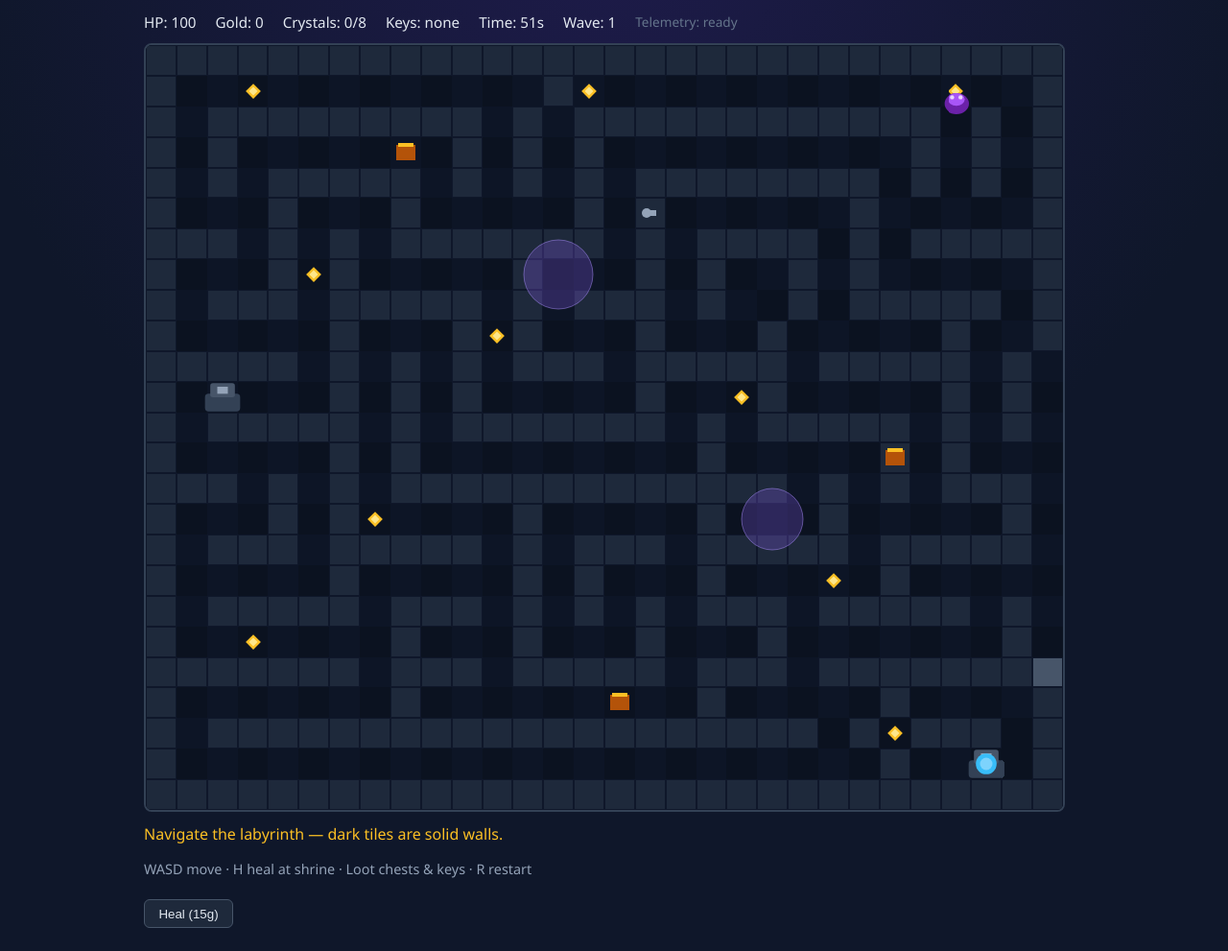
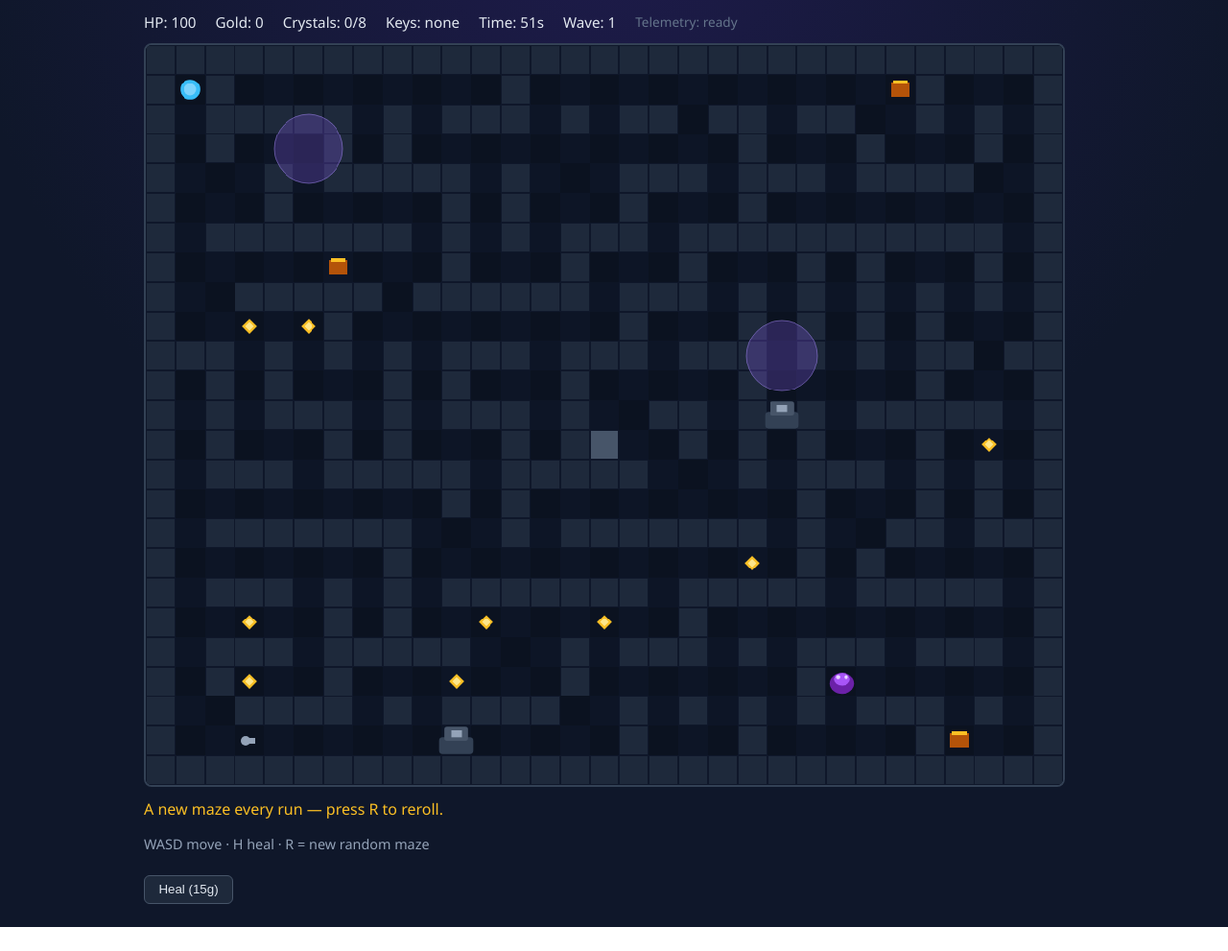
Before and after one commit to josipjelic/evolving-game, a website built with Vite: page src/index.html in a window 1280 px wide. Shown: the part 91-1082 px from the top of the page at 96% size. After the commit the page ends 1057 px from the top, so only its background shows below. Built offline with nearby package versions, Linux system fonts and the light colour scheme.

Commit message:
feat: procedural random mazes with solvability guarantee
Generate a new maze each run using recursive backtracking, split vault
door, BFS validation, and 30-seed test suite. Press R to reroll.

Co-authored-by: Cursor <cursoragent@cursor.com>

```diff
--- a/content/levels/level_1.json
+++ b/content/levels/level_1.json
@@ -2,68 +2,26 @@
   "id": "level_1",
   "name": "Crystal Labyrinth",
   "tileSize": 32,
-  "layout": [
-    "##############################",
-    "#............#...............#",
-    "#.#########.#.############.#.#",
-    "#.#.......#.#.#..........#.#.#",
-    "#.#.#####.#.#.#.########.#.#.#",
-    "#...#...#.....#.#......#.....#",
-    "###.#.#.#######.#.####.#.#####",
-    "#...#.#.....#...#.#..#.#.....#",
-    "#.###.#####.#.###.#..#.#####.#",
-    "#.....#...#.#...#...#.....#..#",
-    "#####.#.#.#.###.#####.#####.#.",
-    "#.....#.#.#.....#...#.....#.#.",
-    "#.#####.#.#######.#.#####.#.#.",
-    "#.....#.#.........#.....#.#...",
-    "###.#.#.#############.#.#.###.",
-    "#...#.#.....#.....#...#.....#.",
-    "#.###.#####.#.###.#####.#####.",
-    "#.....#.....#.#...#.....#.....",
-    "#.#####.###.#.#.#.###.#####.#.",
-    "#.......#...#...#...#.......#.",
-    "#######.###.#####.###.#######D",
-    "#.......#.........#.....#....#",
-    "#.####################.#.###.#",
-    "#.......................#...S#",
-    "##############################"
-  ],
-  "playerStart": { "tx": 27, "ty": 23 },
-  "coins": [
-    { "tx": 3, "ty": 1 }, { "tx": 14, "ty": 1 }, { "tx": 26, "ty": 1 },
-    { "tx": 5, "ty": 7 }, { "tx": 11, "ty": 9 },
-    { "tx": 19, "ty": 11 }, { "tx": 7, "ty": 15 },
-    { "tx": 22, "ty": 17 },     { "tx": 3, "ty": 19 },
-    { "tx": 24, "ty": 22 }
-  ],
-  "keys": [{ "id": "iron", "tx": 16, "ty": 5 }],
-  "doors": [{ "keyId": "iron", "tx": 29, "ty": 20 }],
-  "chests": [
-    { "tx": 8, "ty": 3, "gold": 20 },
-    { "tx": 24, "ty": 13, "gold": 15 },
-    { "tx": 15, "ty": 21, "gold": 10 }
-  ],
-  "shrines": [
-    { "tx": 27, "ty": 23, "type": "heal" },
-    { "tx": 2, "ty": 11, "type": "heal" }
-  ],
-  "hazards": [
-    { "tx": 13, "ty": 7, "radius": 36, "dps": 6 },
-    { "tx": 20, "ty": 15, "radius": 32, "dps": 5 }
-  ],
-  "enemySpawns": [
-    { "tx": 14, "ty": 1 }, { "tx": 26, "ty": 1 },
-    { "tx": 5, "ty": 7 }, { "tx": 19, "ty": 11 },
-    { "tx": 24, "ty": 22 }
-  ],
+  "maze": {
+    "cols": 31,
+    "rows": 25,
+    "loopChance": 0.12
+  },
+  "generation": {
+    "coinCount": 10,
+    "chestCount": 3,
+    "hazardCount": 2,
+    "shrineCount": 2,
+    "coinsBehindDoorMin": 3,
+    "maxAttempts": 60
+  },
   "winCondition": {
     "coinsRequired": 8,
     "surviveSeconds": 55
   },
   "tutorialLines": [
-    "Navigate the labyrinth — dark tiles are solid walls.",
-    "Find the iron key to open the vault door (east passage).",
-    "Collect 8 crystals, loot chests, avoid purple pools. H to heal at shrines."
+    "A new maze every run — press R to reroll.",
+    "Find the iron key, open the vault door, collect 8 crystals.",
+    "Loot chests, avoid purple pools, H to heal at shrines."
   ]
 }
--- a/src/index.html
+++ b/src/index.html
@@ -24,7 +24,7 @@
       <canvas id="game"></canvas>
       <div id="message"></div>
       <div id="controls">
-        <p>WASD move · H heal at shrine · Loot chests & keys · R restart</p>
+        <p>WASD move · H heal · R = new random maze</p>
         <button id="heal-btn" type="button">Heal (15g)</button>
       </div>
     </div>
--- a/src/main.js
+++ b/src/main.js
@@ -1,18 +1,17 @@
 import balance from "../rules/balance.json";
-import levelDef from "../content/levels/level_1.json";
+import levelTemplate from "../content/levels/level_1.json";
 import enemiesDef from "../content/enemies.json";
 import dialog from "../content/dialog.json";
 import assetsManifest from "../content/assets.json";
 import { parseLevel, tileCenter, moveCircle, circleHitsWall, drawMap } from "./map.js";
+import { generateLevel } from "./maze-gen.js";
 
-const map = parseLevel(levelDef);
-const level = { ...levelDef, width: map.width, height: map.height };
-const TS = map.tileSize;
+let map;
+let level;
+let TS;
 
 const canvas = document.getElementById("game");
 const ctx = canvas.getContext("2d");
-canvas.width = map.width;
-canvas.height = map.height;
 
 const hpEl = document.getElementById("hp");
 const goldEl = document.getElementById("gold");
@@ -23,7 +22,16 @@ const waveEl = document.getElementById("wave");
 const messageEl = document.getElementById("message");
 const healBtn = document.getElementById("heal-btn");
 const telemetryEl = document.getElementById("telemetry-status");
-document.getElementById("subtitle").textContent = level.name;
+document.getElementById("subtitle").textContent = levelTemplate.name;
+
+function initLevel(seed) {
+  level = generateLevel(levelTemplate, seed ?? Date.now());
+  map = parseLevel(level);
+  TS = map.tileSize;
+  canvas.width = map.width;
+  canvas.height = map.height;
+  document.querySelector("header h1").textContent = level.name;
+}
 
 const keySet = new Set();
 const LS_KEY = "evolving-game-telemetry";
@@ -81,8 +89,8 @@ function createState() {
   };
 }
 
-let session = createSession();
-let state = createState();
+let session;
+let state;
 const sprites = {};
 let spritesReady = false;
 
@@ -456,8 +464,9 @@ function draw() {
 
 function restart() {
   session = createSession();
+  initLevel(Date.now());
   state = createState();
-  setTelemetryStatus("new run", "idle");
+  setTelemetryStatus("new maze", "idle");
   say(level.tutorialLines[0]);
 }
 
@@ -478,6 +487,9 @@ window.addEventListener("keydown", (e) => {
 window.addEventListener("keyup", (e) => keySet.delete(e.key));
 healBtn.addEventListener("click", tryHeal);
 
+initLevel();
+session = createSession();
+state = createState();
 setTelemetryStatus("ready", "idle");
 say(level.tutorialLines[0]);
 loadSprites().then(() => requestAnimationFrame(loop));
--- a/src/map.js
+++ b/src/map.js
@@ -84,7 +84,7 @@ export function drawMap(ctx, map, openDoors, tileOverrides = {}) {
         ctx.fillRect(x, y, tileSize, tileSize);
         ctx.strokeStyle = "#0f172a";
         ctx.strokeRect(x + 0.5, y + 0.5, tileSize - 1, tileSize - 1);
-      } else if (ch === ".") {
+      } else if (ch === "." || ch === "S") {
         ctx.fillStyle = ((tx + ty) % 2 === 0) ? "#0b1220" : "#0d1526";
         ctx.fillRect(x, y, tileSize, tileSize);
       }
--- /dev/null
+++ b/src/maze-gen.js
@@ -0,0 +1,279 @@
+import { isWalkableTile } from "./map.js";
+
+export function createRng(seed) {
+  let s = seed >>> 0;
+  return () => {
+    s = (s * 1664525 + 1013904223) >>> 0;
+    return s / 0x100000000;
+  };
+}
+
+function shuffle(arr, rng) {
+  const a = [...arr];
+  for (let i = a.length - 1; i > 0; i--) {
+    const j = Math.floor(rng() * (i + 1));
+    [a[i], a[j]] = [a[j], a[i]];
+  }
+  return a;
+}
+
+function tileKey(tx, ty) {
+  return `${tx},${ty}`;
+}
+
+function parseKey(k) {
+  const [tx, ty] = k.split(",").map(Number);
+  return { tx, ty };
+}
+
+/** BFS reachable floor tiles */
+export function reachableTiles(layout, start, openDoors = new Set()) {
+  const seen = new Set();
+  const q = [{ tx: start.tx, ty: start.ty }];
+  seen.add(tileKey(start.tx, start.ty));
+
+  while (q.length) {
+    const { tx, ty } = q.shift();
+    for (const [dx, dy] of [
+      [0, 1],
+      [0, -1],
+      [1, 0],
+      [-1, 0],
+    ]) {
+      const nx = tx + dx;
+      const ny = ty + dy;
+      const k = tileKey(nx, ny);
+      if (seen.has(k)) continue;
+      if (!isWalkableTile(layout, nx, ny, openDoors)) continue;
+      seen.add(k);
+      q.push({ tx: nx, ty: ny });
+    }
+  }
+  return seen;
+}
+
+function allFloorTiles(layout) {
+  const tiles = [];
+  for (let ty = 0; ty < layout.length; ty++) {
+    for (let tx = 0; tx < layout[0].length; tx++) {
+      if (layout[ty][tx] === ".") tiles.push({ tx, ty });
+    }
+  }
+  return tiles;
+}
+
+/** Recursive backtracker; loops optional (skip loops until door placed) */
+export function carveMaze(cols, rows, rng, loopChance = 0) {
+  const grid = Array.from({ length: rows }, () => Array(cols).fill("#"));
+
+  function carve(x, y) {
+    grid[y][x] = ".";
+    for (const [dx, dy] of shuffle(
+      [
+        [0, -2],
+        [0, 2],
+        [-2, 0],
+        [2, 0],
+      ],
+      rng
+    )) {
+      const nx = x + dx;
+      const ny = y + dy;
+      if (nx <= 0 || ny <= 0 || nx >= cols - 1 || ny >= rows - 1) continue;
+      if (grid[ny][nx] !== "#") continue;
+      grid[y + dy / 2][x + dx / 2] = ".";
+      carve(nx, ny);
+    }
+  }
+
+  carve(1, 1);
+
+  if (loopChance > 0) {
+    for (let ty = 1; ty < rows - 1; ty++) {
+      for (let tx = 1; tx < cols - 1; tx++) {
+        if (grid[ty][tx] !== "#") continue;
+        let floors = 0;
+        if (grid[ty - 1]?.[tx] === ".") floors++;
+        if (grid[ty + 1]?.[tx] === ".") floors++;
+        if (grid[ty][tx - 1] === ".") floors++;
+        if (grid[ty][tx + 1] === ".") floors++;
+        if (floors >= 2 && rng() < loopChance) grid[ty][tx] = ".";
+      }
+    }
+  }
+
+  return grid.map((row) => row.join(""));
+}
+
+function pickSpread(tiles, count, rng, minDist = 3) {
+  const picked = [];
+  for (let dist = minDist; dist >= 1 && picked.length < count; dist--) {
+    for (const t of shuffle(tiles.filter((x) => !picked.includes(x)), rng)) {
+      if (picked.length >= count) break;
+      if (picked.every((p) => Math.hypot(p.tx - t.tx, p.ty - t.ty) >= dist)) picked.push(t);
+    }
+  }
+  return picked;
+}
+
+/** Pick a floor tile that splits the maze into start region + vault */
+function findVaultDoor(layoutRows, playerStart, rng, minVaultSize) {
+  const layout = layoutRows.map((r) => r.join(""));
+  const floors = allFloorTiles(layout);
+  for (const doorTile of shuffle(
+    floors.filter((t) => !(t.tx === playerStart.tx && t.ty === playerStart.ty)),
+    rng
+  )) {
+    const trial = layoutRows.map((r) => [...r]);
+    trial[doorTile.ty][doorTile.tx] = "D";
+    const trialLayout = trial.map((r) => r.join(""));
+    const reach = reachableTiles(trialLayout, playerStart, new Set());
+    const vault = floors.filter((t) => !reach.has(tileKey(t.tx, t.ty)));
+    if (vault.length >= minVaultSize) {
+      return { door: doorTile, regionA: reach, regionB: vault, layoutRows: trial };
+    }
+  }
+  return null;
+}
+
+function addLoopsInRegion(layoutRows, regionKeys, rng, loopChance) {
+  if (loopChance <= 0) return;
+  const rows = layoutRows.length;
+  const cols = layoutRows[0].length;
+  for (let ty = 1; ty < rows - 1; ty++) {
+    for (let tx = 1; tx < cols - 1; tx++) {
+      if (!regionKeys.has(tileKey(tx, ty)) && layoutRows[ty][tx] !== "#") continue;
+      if (layoutRows[ty][tx] !== "#") continue;
+      let floors = 0;
+      if (layoutRows[ty - 1][tx] === ".") floors++;
+      if (layoutRows[ty + 1][tx] === ".") floors++;
+      if (layoutRows[ty][tx - 1] === ".") floors++;
+      if (layoutRows[ty][tx + 1] === ".") floors++;
+      if (floors >= 2 && rng() < loopChance) layoutRows[ty][tx] = ".";
+    }
+  }
+}
+
+export function isSolvable(level) {
+  const { layout, playerStart, coins, keys, doors, winCondition } = level;
+  const startReach = reachableTiles(layout, playerStart, new Set());
+  const key = keys[0];
+  const door = doors[0];
+
+  if (!startReach.has(tileKey(key.tx, key.ty))) return false;
+
+  const openDoors = new Set([tileKey(door.tx, door.ty)]);
+  const withDoor = reachableTiles(layout, playerStart, openDoors);
+  const reachableCoins = coins.filter((c) => withDoor.has(tileKey(c.tx, c.ty)));
+  return reachableCoins.length >= winCondition.coinsRequired;
+}
+
+export function generateLevel(config, seed = Date.now()) {
+  const rng = createRng(typeof seed === "number" ? seed : hashSeed(seed));
+  const maze = config.maze ?? { cols: 31, rows: 25, loopChance: 0.1 };
+  const gen = config.generation ?? {};
+  const coinCount = gen.coinCount ?? 10;
+  const chestCount = gen.chestCount ?? 3;
+  const hazardCount = gen.hazardCount ?? 2;
+  const shrineCount = gen.shrineCount ?? 2;
+  const coinsBehindDoorMin = gen.coinsBehindDoorMin ?? 3;
+  const maxAttempts = gen.maxAttempts ?? 80;
+  const loopChance = maze.loopChance ?? 0.1;
+
+  for (let attempt = 0; attempt < maxAttempts; attempt++) {
+    let layoutRows = carveMaze(maze.cols, maze.rows, rng, 0).map((r) => r.split(""));
+    const playerStart = { tx: 1, ty: 1 };
+
+    const vault = findVaultDoor(layoutRows, playerStart, rng, coinsBehindDoorMin + 2);
+    if (!vault) continue;
+
+    layoutRows = vault.layoutRows;
+    addLoopsInRegion(layoutRows, vault.regionA, rng, loopChance);
+
+    const layout = layoutRows.map((r) => r.join(""));
+    const aTiles = [...vault.regionA].map(parseKey).filter((t) => !(t.tx === 1 && t.ty === 1));
+    const bTiles = vault.regionB;
+
+    const keySpot = pickSpread(aTiles, 1, rng, 3)[0];
+    if (!keySpot) continue;
+
+    const bCoins = pickSpread(bTiles, Math.min(coinsBehindDoorMin, bTiles.length), rng, 2);
+    const remaining = coinCount - bCoins.length;
+    const aCoins = pickSpread(
+      aTiles.filter((t) => tileKey(t.tx, t.ty) !== tileKey(keySpot.tx, keySpot.ty)),
+      remaining,
+      rng,
+      2
+    );
+    if (aCoins.length + bCoins.length < config.winCondition.coinsRequired) continue;
+
+    const used = new Set([
+      tileKey(keySpot.tx, keySpot.ty),
+      ...aCoins.map((c) => tileKey(c.tx, c.ty)),
+      ...bCoins.map((c) => tileKey(c.tx, c.ty)),
+    ]);
+
+    const freeAll = allFloorTiles(layout).filter(
+      (t) => !used.has(tileKey(t.tx, t.ty)) && !(t.tx === 1 && t.ty === 1)
+    );
+
+    const chests = pickSpread(freeAll, chestCount, rng, 2).map((t, i) => ({
+      tx: t.tx,
+      ty: t.ty,
+      gold: [20, 15, 10][i] ?? 10,
+    }));
+    chests.forEach((c) => used.add(tileKey(c.tx, c.ty)));
+
+    const shrines = pickSpread(
+      aTiles.filter((t) => !used.has(tileKey(t.tx, t.ty))),
+      shrineCount,
+      rng,
+      4
+    ).map((t) => ({ tx: t.tx, ty: t.ty, type: "heal" }));
+    shrines.forEach((s) => used.add(tileKey(s.tx, s.ty)));
+
+    const hazards = pickSpread(
+      freeAll.filter((t) => !used.has(tileKey(t.tx, t.ty))),
+      hazardCount,
+      rng,
+      3
+    ).map((t) => ({
+      tx: t.tx,
+      ty: t.ty,
+      radius: 32 + Math.floor(rng() * 8),
+      dps: 5 + Math.floor(rng() * 3),
+    }));
+
+    const spawnPool = allFloorTiles(layout).filter(
+      (t) => !used.has(tileKey(t.tx, t.ty)) && Math.hypot(t.tx - 1, t.ty - 1) > 4
+    );
+    const enemySpawns = pickSpread(spawnPool, 5, rng, 2);
+
+    const level = {
+      ...config,
+      layout,
+      playerStart,
+      coins: [...aCoins, ...bCoins],
+      keys: [{ id: "iron", tx: keySpot.tx, ty: keySpot.ty }],
+      doors: [{ keyId: "iron", tx: vault.door.tx, ty: vault.door.ty }],
+      chests,
+      shrines,
+      hazards,
+      enemySpawns,
+      mazeSeed: seed,
+    };
+
+    if (isSolvable(level)) return level;
+  }
+
+  throw new Error("Failed to generate solvable maze");
+}
+
+function hashSeed(seed) {
+  let h = 2166136261;
+  for (let i = 0; i < seed.length; i++) {
+    h ^= seed.charCodeAt(i);
+    h = Math.imul(h, 16777619);
+  }
+  return h >>> 0;
+}
```
Also changed, not shown: scripts/run_playtest_bot.ts (+3 -13 lines), tests/balance.test.ts (+3 -2 lines), tests/level_snapshot.test.ts (+6 -35 lines), tests/maze-gen.test.ts (added, +50 -0 lines).
